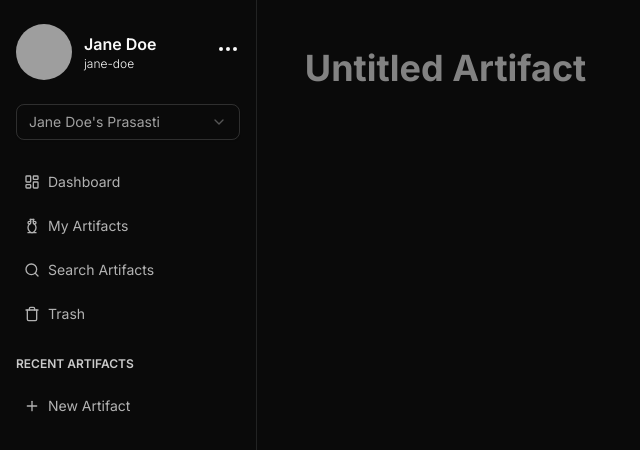
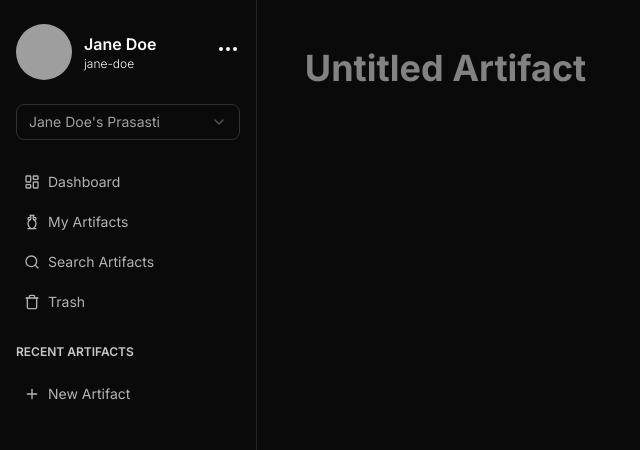
Before and after one commit to dimas-fahmi/prasasti, a Next.js app: page /dashboard/artifacts/1 in a window 1280 px wide. Shown: the top 450 px of the page, without its empty margins (0-640 px from the left). Built offline with nearby package versions, Linux system fonts and the light colour scheme; grey boxes are pictures that could not be loaded.

Commit message:
fix(minor): fix grammar and spacing for sidebar items

```diff
--- a/app/dashboard/artifacts/[id]/ArtifactPageIndex.tsx
+++ b/app/dashboard/artifacts/[id]/ArtifactPageIndex.tsx
@@ -2,7 +2,7 @@
 import { isHotkey } from "is-hotkey";
 import { useMemo } from "react";
 import { withHistory } from "slate-history";
-import { Editable, Slate, withReact } from "slate-react";
+import { Editable, ReactEditor, Slate, withReact } from "slate-react";
 import { createEditor, Descendant } from "slate";
 import useRenderElement from "@/src/lib/editor/hooks/useRenderElement";
 
@@ -24,9 +24,11 @@ const ArtifactPageIndex = (_p: { id: string }) => {
         rows={1}
         className="border-0 outline-0 resize-none text-4xl font-header font-bold scrollbar-none w-full field-sizing-content mb-2"
         placeholder="Untitled Artifact"
+        autoFocus
         onKeyDown={(e) => {
           if (isHotkey("enter", e)) {
             e.preventDefault();
+            ReactEditor.focus(editor);
           }
         }}
       />
--- a/src/ui/components/dashboard/Sidebar/Navigations.tsx
+++ b/src/ui/components/dashboard/Sidebar/Navigations.tsx
@@ -39,7 +39,7 @@ const NavigationItem = ({
 
 const Navigations = () => {
   return (
-    <div className="flex flex-col gap-2">
+    <div className="flex flex-col gap-1">
       <NavigationItem
         title="Dashboard"
         icon={LayoutDashboard}
--- a/src/ui/css/globals.tailwind.css
+++ b/src/ui/css/globals.tailwind.css
@@ -164,7 +164,7 @@
 }
 
 .empty-paragraph-element::after {
-  content: "Write or type '/' to open commands panel";
+  content: "Write or type '/' to open command panel";
   opacity: 0.5;
   position: absolute;
   top: 0;
```
